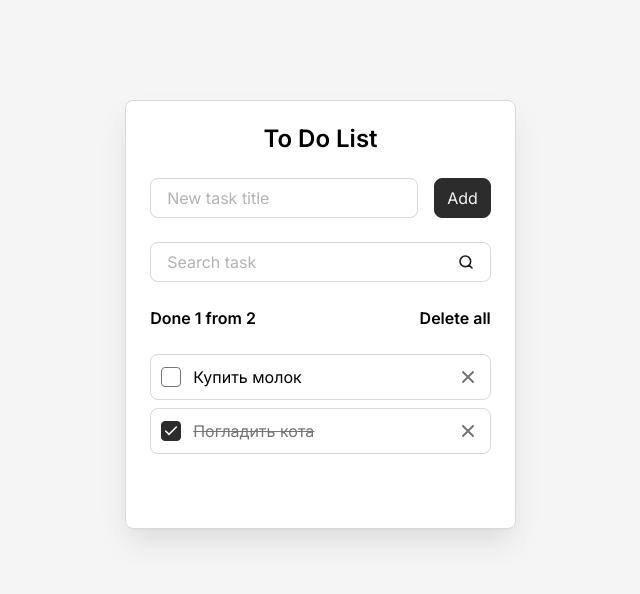
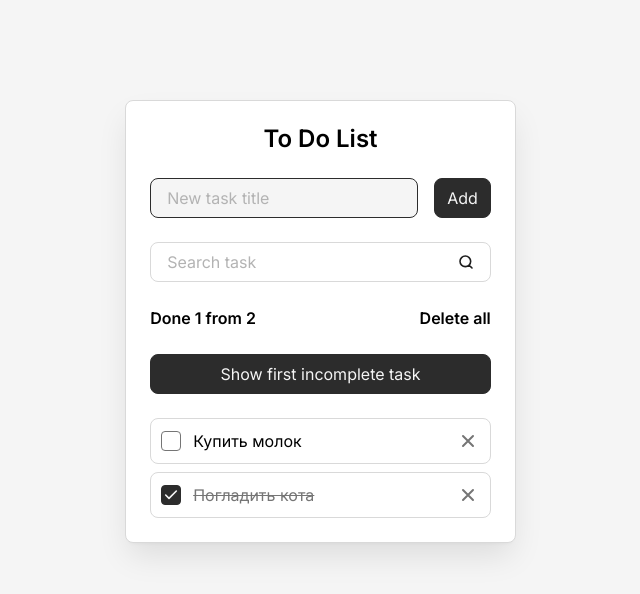
Before and after one commit to KirusaK/TodoList, a React (Vite) app: page / in a window 1280 px wide. Shown: the top 594 px of the page, without its empty margins (312-952 px from the left). Built offline with nearby package versions, Linux system fonts and the light colour scheme.

Commit message:
feat: add useRef for DOM access, autofocus and task navigation

```diff
--- a/src/components/AddTasksForm.jsx
+++ b/src/components/AddTasksForm.jsx
@@ -2,7 +2,7 @@
 import Button from "./Button.jsx";
 
 const AddTasksForm = (props) => {
-  const { addTask, newTaskTitle, setNewTaskTitle } = props;
+  const { addTask, newTaskTitle, setNewTaskTitle, newTaskInputRef } = props;
 
   const onSubmit = (event) => {
     event.preventDefault();
@@ -17,6 +17,7 @@
         label="New task title"
         value={newTaskTitle}
         onInput={(event) => setNewTaskTitle(event.target.value)}
+        ref={newTaskInputRef}
       />
       <Button type="submit">Add </Button>
     </form>
--- a/src/components/Button.jsx
+++ b/src/components/Button.jsx
@@ -1,8 +1,8 @@
 const Button = (props) => {
-  const { className = "", type = "button", children } = props;
+  const { className = "", type = "button", children, onClick } = props;
 
   return (
-    <button className={`button ${className}`} type={type}>
+    <button className={`button ${className}`} type={type} onClick={onClick}>
       {children}
     </button>
   );
--- a/src/components/Field.jsx
+++ b/src/components/Field.jsx
@@ -1,5 +1,13 @@
 const Field = (props) => {
-  const { className = "", id, label, type = "text", onInput, value } = props;
+  const {
+    className = "",
+    id,
+    label,
+    type = "text",
+    onInput,
+    value,
+    ref,
+  } = props;
 
   return (
     <div className={`field ${className}`}>
@@ -14,6 +22,7 @@
         type={type}
         onInput={onInput}
         value={value}
+        ref={ref}
       />
     </div>
   );
--- a/src/components/Todo.jsx
+++ b/src/components/Todo.jsx
@@ -1,8 +1,9 @@
-import { useState, useEffect } from "react";
+import { useState, useEffect, useRef, use } from "react";
 import AddTasksForm from "./AddTasksForm.jsx";
 import SearchTaskForm from "./SearchTaskForm.jsx";
 import TodoInfo from "./TodoInfo.jsx";
 import TodoList from "./TodoList.jsx";
+import Button from "./Button.jsx";
 
 const Todo = () => {
   const [tasks, setTasks] = useState(() => {
@@ -20,6 +21,10 @@
 
   const [newTaskTitle, setNewTaskTitle] = useState("");
   const [searchQuery, setSearchQuery] = useState("");
+
+  const newTaskInputRef = useRef(null);
+  const firstIncompleteTaskRef = useRef(null);
+  const firstIncompleteTaskId = tasks.find(({ isDone }) => !isDone)?.id;
 
   const deleteAllTasks = () => {
     const isConfirmed = confirm("Are you sure you want to delete all tasks?");
@@ -52,16 +57,20 @@
         title: newTaskTitle,
         isDone: false,
       };
-
       setTasks([...tasks, newTask]);
       setNewTaskTitle("");
       setSearchQuery("");
+      newTaskInputRef.current.focus();
     }
   };
 
   useEffect(() => {
     localStorage.setItem("tasks", JSON.stringify(tasks));
   }, [tasks]);
+
+  useEffect(() => {
+    newTaskInputRef.current.focus();
+  }, []);
 
   const clearSearchQuery = searchQuery.trim().toLowerCase();
   const filteredTasks =
@@ -78,6 +87,7 @@
         addTask={addTask}
         newTaskTitle={newTaskTitle}
         setNewTaskTitle={setNewTaskTitle}
+        newTaskInputRef={newTaskInputRef}
       />
       <SearchTaskForm
         searchQuery={searchQuery}
@@ -88,9 +98,20 @@
         done={tasks.filter(({ isDone }) => isDone).length}
         onDeleteAllButtonClick={deleteAllTasks}
       />
+      <Button
+        onClick={() => {
+          firstIncompleteTaskRef.current?.scrollIntoView({
+            behavior: "smooth",
+          });
+        }}
+      >
+        Show first incomplete task
+      </Button>
       <TodoList
         tasks={tasks}
         filteredTasks={filteredTasks}
+        firstIncompleteTaskRef={firstIncompleteTaskRef}
+        firstIncompleteTaskId={firstIncompleteTaskId}
         onDeleteTaskButtonClick={deleteTask}
         onTaskCompleteChange={toggleTaskComplete}
       />
--- a/src/components/TodoItem.jsx
+++ b/src/components/TodoItem.jsx
@@ -4,12 +4,13 @@
     id,
     title,
     isDone,
+    ref,
     onDeleteTaskButtonClick,
     onTaskCompleteChange,
   } = props;
 
   return (
-    <li className={`todo-item ${className}`}>
+    <li className={`todo-item ${className}`} ref={ref}>
       <input
         className="todo-item__checkbox"
         id={id}
--- a/src/components/TodoList.jsx
+++ b/src/components/TodoList.jsx
@@ -6,6 +6,8 @@
     onDeleteTaskButtonClick,
     onTaskCompleteChange,
     filteredTasks,
+    firstIncompleteTaskRef,
+    firstIncompleteTaskId,
   } = props;
 
   const hasTasks = tasks.length > 0;
@@ -28,6 +30,9 @@
           title={task.title}
           isDone={task.isDone}
           key={task.id}
+          ref={
+            task.id === firstIncompleteTaskId ? firstIncompleteTaskRef : null
+          }
           onDeleteTaskButtonClick={onDeleteTaskButtonClick}
           onTaskCompleteChange={onTaskCompleteChange}
         />
```
